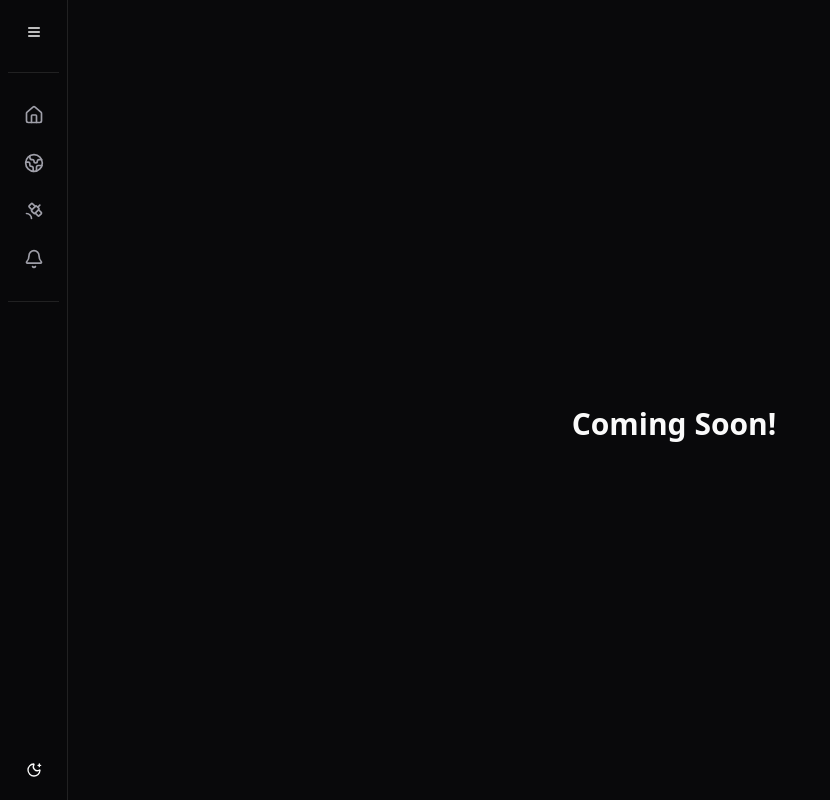
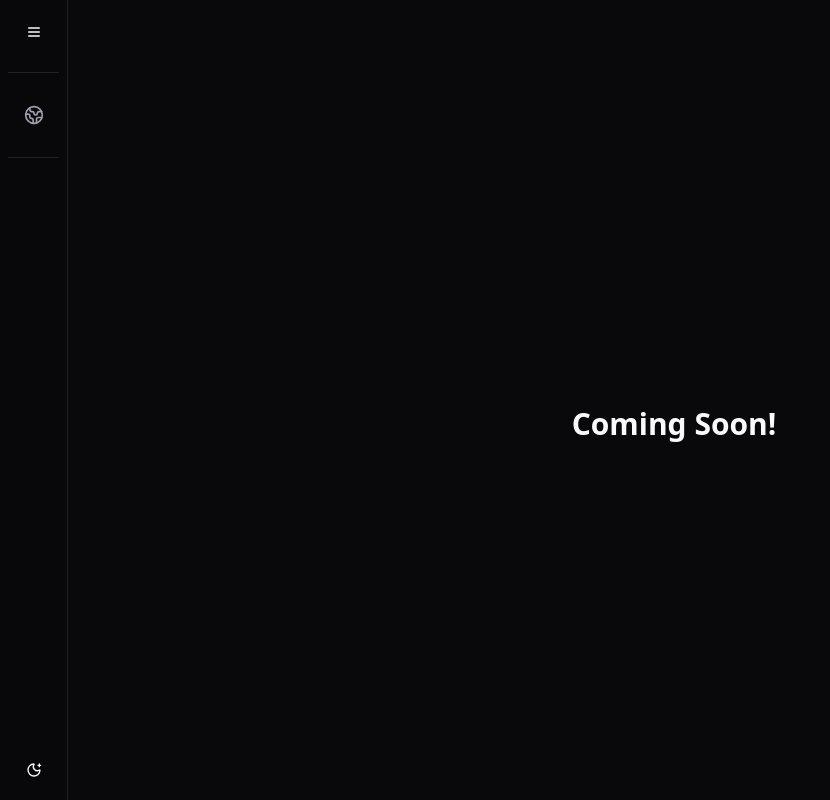
Before and after one commit to Krushna-B/Sentinel, a Next.js app in the folder frontend/: page /data in a window 1280 px wide. Shown: the whole page, without its empty margins (0-830 px from the left). Built offline with nearby package versions, Linux system fonts and the light colour scheme.

Commit message:
hotfix: Hid other sidebar windows until those features role out

```diff
--- a/frontend/app/page.tsx
+++ b/frontend/app/page.tsx
@@ -1,5 +1,5 @@
 import { redirect } from "next/navigation";
 
 export default function IndexRedirect() {
-  redirect("/home");
+  redirect("/globe");
 }
--- a/frontend/components/AppSidebar.tsx
+++ b/frontend/components/AppSidebar.tsx
@@ -35,11 +35,11 @@ const NAV_SECTIONS: {
   {
     label: "Core",
     items: [
-      { href: "/home", label: "Home", icon: Home },
+      // { href: "/home", label: "Home", icon: Home },
       { href: "/globe", label: "3D Globe", icon: Globe2 },
-      { href: "/objects", label: "Satellites", icon: Satellite },
+      // { href: "/objects", label: "Satellites", icon: Satellite },
       // { href: "/tracks", label: "Tracks", icon: Map },
-      { href: "/events", label: "Alerts", icon: Bell },
+      // { href: "/events", label: "Alerts", icon: Bell },
     ],
   },
   // {
--- a/frontend/lib/tleToOrbitPath.tsx
+++ b/frontend/lib/tleToOrbitPath.tsx
@@ -5,7 +5,7 @@ const R_EARTH_KM = 6371;
 export type OrbitPoint = { lat: number; lng: number; alt: number };
 export type OrbitPath  = { id: number; points: OrbitPoint[] };
 
-export function tleToOrbitPath(tle1: string, tle2: string, samples = 400): OrbitPath | null {
+export function tleToOrbitPath(tle1: string, tle2: string, samples = 2000): OrbitPath | null {
   try {
     const rec = sat.twoline2satrec(tle1, tle2);
     const n = (rec as any).no_kozai ?? rec.no;            // rad/min
```
